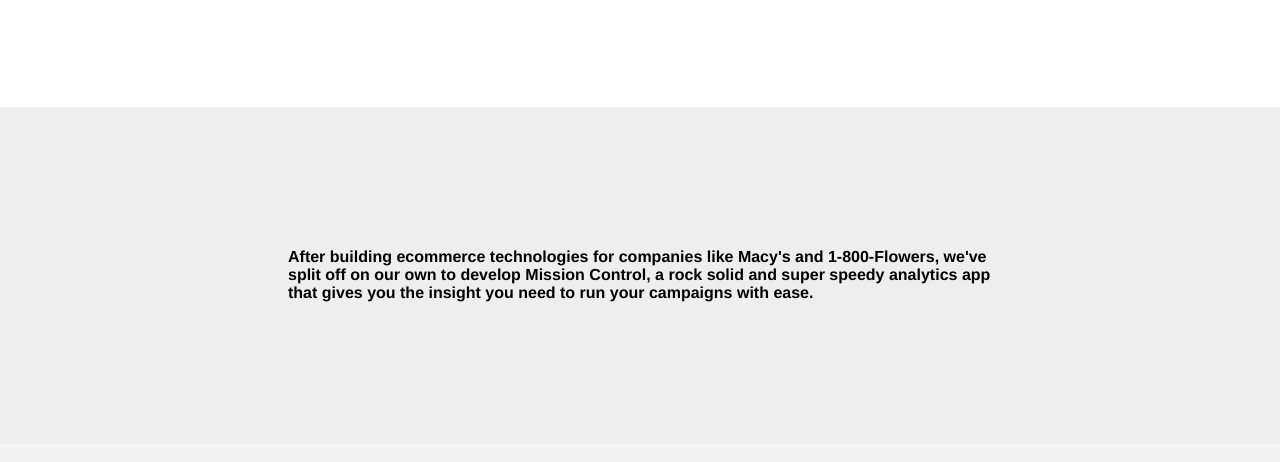
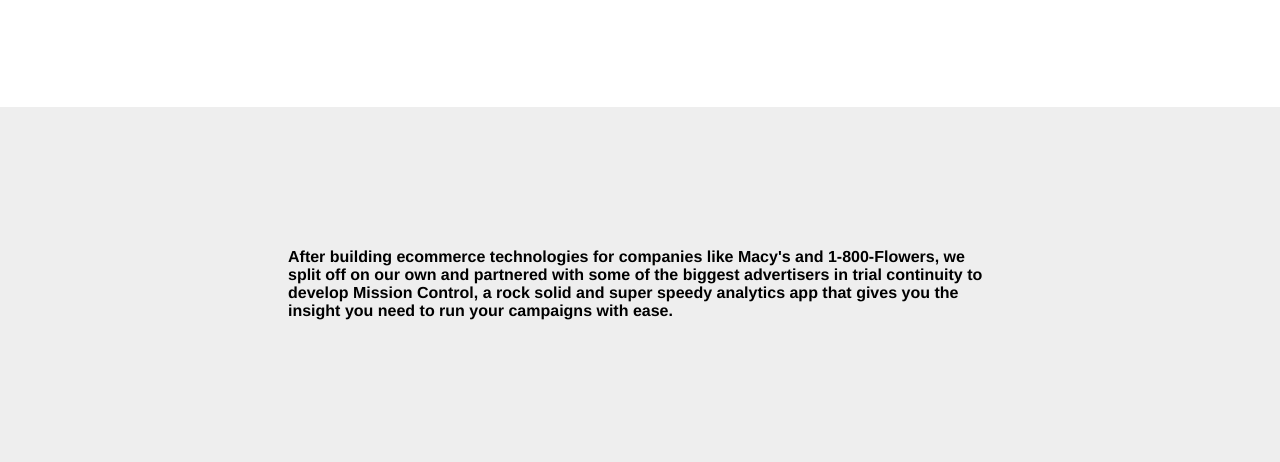
Before and after one commit to trevorwelch/sodatechnology, a plain HTML site: page index.html in a window 1280 px wide. Shown: the part 338-800 px from the top of the page. Drawn offline with Linux system fonts and the light colour scheme.

Commit message:
copy update

```diff
--- a/index.html
+++ b/index.html
@@ -29,7 +29,7 @@
     <section class="dt h-100 navy pvx pvxl-ns bg-light-gray">
       <div class="dtc v-mid">
         <div class="mw7 center phm phl-ns tl tl-ns">
-          <h2 class="f4 sans-serif">After building ecommerce technologies for companies like Macy's and 1-800-Flowers, we've split off on our own to develop Mission Control, a rock solid and super speedy analytics app that gives you the insight you need to run your campaigns with ease.</h2>
+          <h2 class="f4 sans-serif">After building ecommerce technologies for companies like Macy's and 1-800-Flowers, we split off on our own and partnered with some of the biggest advertisers in trial continuity to develop Mission Control, a rock solid and super speedy analytics app that gives you the insight you need to run your campaigns with ease.</h2>
         </div>
       </div>
     </section>
```
